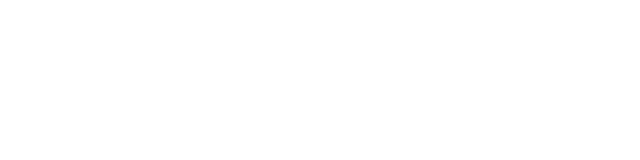
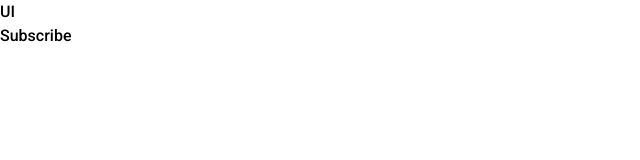
Before and after one commit to AakashSingh20/Maven-frontend, a React (Create React App) app: page /primium in a window 1280 px wide. Before the commit this address had no page. Shown: the top 160 px of the page, without its empty margins (0-640 px from the left). Built offline with nearby package versions, Linux system fonts and the light colour scheme.

Commit message:
Stripe Integrated

```diff
--- a/package.json
+++ b/package.json
@@ -4,6 +4,8 @@
   "private": true,
   "dependencies": {
     "@material-tailwind/react": "^2.1.8",
+    "@stripe/react-stripe-js": "^2.4.0",
+    "@stripe/stripe-js": "^2.4.0",
     "@testing-library/jest-dom": "^5.17.0",
     "@testing-library/react": "^13.4.0",
     "@testing-library/user-event": "^13.5.0",
--- a/src/App.js
+++ b/src/App.js
@@ -7,6 +7,7 @@
 import { Login } from "./Pages/Login";
 import { Signup } from "./Pages/Signup";
 import { Home } from "./Pages/Home";
+import Subscription from "./layouts/Subscription";
 
 function App() {
   return (
@@ -14,6 +15,7 @@
       <BrowserRouter>
         <Routes>
           <Route exact path="/" element={<Home />} />
+          <Route exact path="/primium" element={<Subscription />} />
           <Route exact path="/home" element={<Body />} />
           <Route exact path="/request" element={<Request />} />
           <Route exact path="/login" element={<Login />} />
--- /dev/null
+++ b/src/layouts/Subscription.js
@@ -0,0 +1,46 @@
+import React from 'react'
+import {loadStripe} from '@stripe/stripe-js';
+
+const Subscription = () => {
+
+    const makePayment = async()=>{
+        const stripe = await loadStripe("pk_test_51OWB0bSHIT7HwH4CJUTKLyX0jSKROMDYIdXLeWrmglyjoTQX5iuZQejxk4M8LLCPP7ndSYu2PoBGud15lZGHOwFM00tWmIclPa");
+
+        const body = {
+           amount:1000
+        }
+
+        const headers = {
+            "Content-Type":"application/json"
+        }
+
+        const response = await fetch("http://localhost:4000/stripe/create-checkout-session",{
+            method:"POST",
+            headers:headers,
+            body:JSON.stringify(body)
+        });
+
+        const session = await response.json();
+
+        const result = stripe.redirectToCheckout({
+            sessionId:session.id
+        });
+
+        if(result.error){
+            console.log(result.error);
+        }
+    }
+
+  return (
+    <>
+        <div>
+            UI
+        </div>
+        <button
+            onClick={makePayment}
+        >Subscribe</button>
+    </>
+  )
+}
+
+export default Subscription
```
Also changed, not shown: 2 other files (tests, documents, lock files or other folders).
